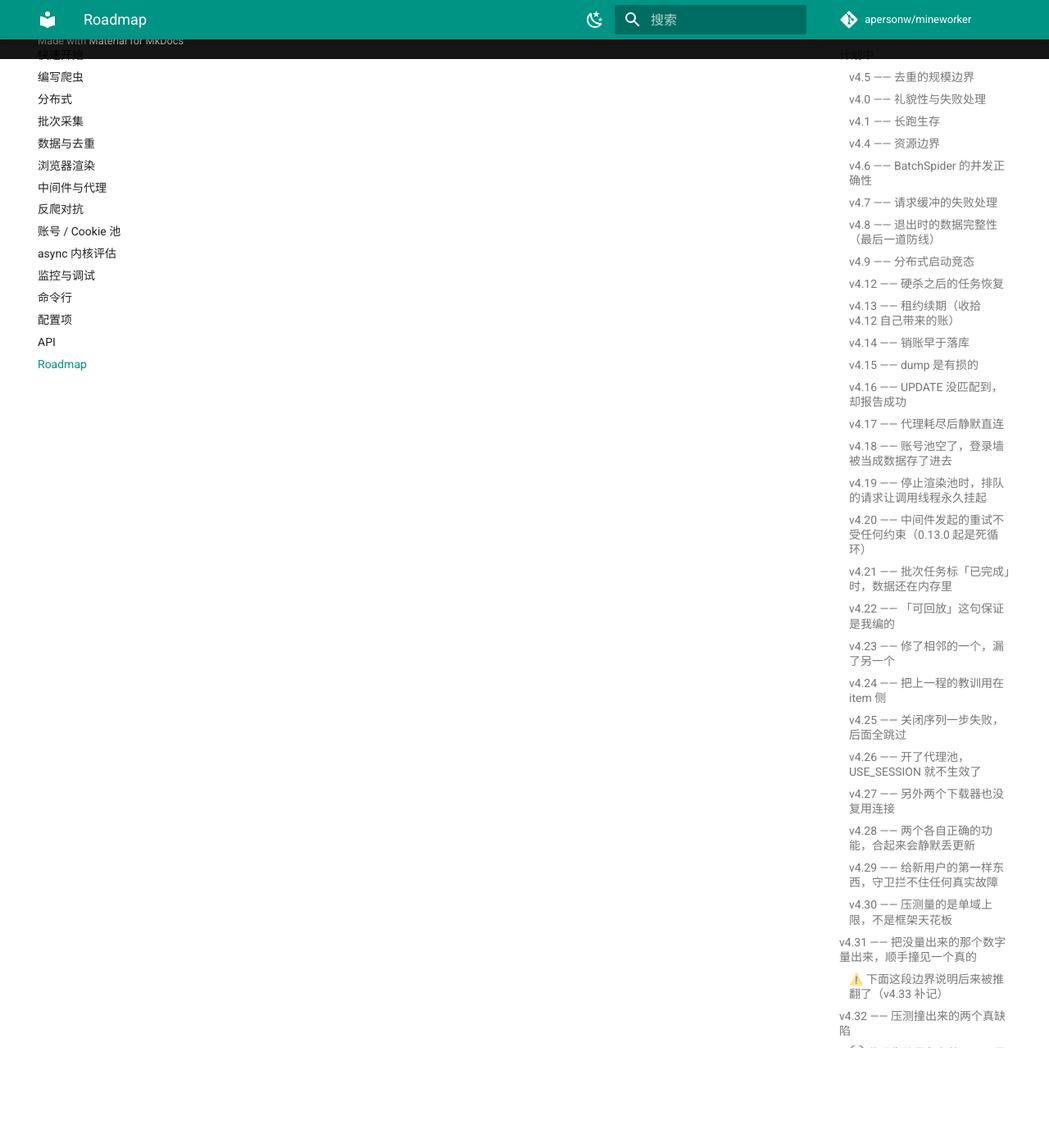
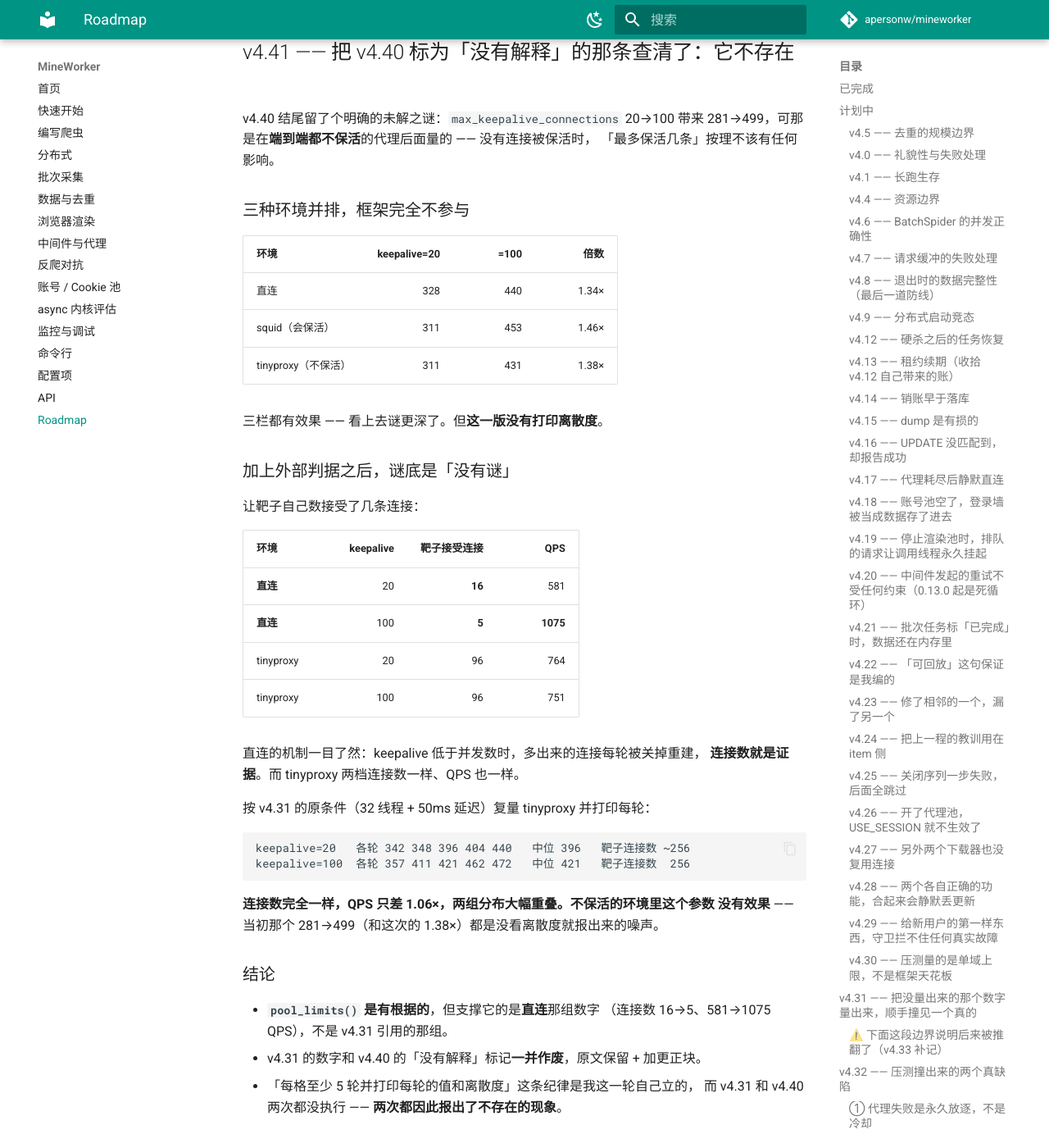
Before and after one commit to apersonw/mineworker, an MkDocs documentation site: the page built from docs/roadmap.md, in a window 1280 px wide and 1400 px high, scrolled down 48377 px. Shown: the whole window at 82% size. Built offline with MkDocs 1.6.1 and Material for MkDocs 9.7.7, drawn with Linux system fonts in a browser that asks for light colours; comment, search, counter and statistics services are not loaded; some of the changed text lies outside the part shown.

Commit message:
docs: v4.40 标为「没有解释」的那条查清了 —— 它不存在
v4.40 结尾留了个明确的未解之谜：max_keepalive_connections 20→100 带来
281→499，可那是在端到端都不保活的代理后面量的。没有连接被保活时，
「最多保活几条」按理不该有任何影响。

第一版三环境对照（直连 1.34× / squid 1.46× / tinyproxy 1.38×）看上去让谜更深，
**但那一版没有打印离散度**。

加上外部判据（让靶子数它接受了几条连接）之后，谜底是「没有谜」：

    直连       keepalive=20   靶子接受 16 条   581 QPS
    直连       keepalive=100  靶子接受  5 条  1075 QPS
    tinyproxy  keepalive=20   靶子接受 96 条   764 QPS
    tinyproxy  keepalive=100  靶子接受 96 条   751 QPS

按 v4.31 原条件（32 线程 + 50ms）复量 tinyproxy 并打印每轮：
    keepalive=20   342 348 396 404 440   中位 396   连接数 ~256
    keepalive=100  357 411 421 462 472   中位 421   连接数  256
连接数完全一样、QPS 只差 1.06×、两组分布大幅重叠 ——
**不保活的环境里这个参数没有效果**，281→499 和 1.38× 都是没看离散度就报出来的噪声。

结论：pool_limits() 是有根据的，但支撑它的是**直连**那组（连接数 16→5、
581→1075 QPS），不是 v4.31 引用的那组。v4.31 的数字与 v4.40 的「没有解释」
标记一并作废 —— **原文保留 + 加更正块**，让读的人看到这个数字被引用过、
后来被推翻，而不是悄悄改掉。

该说的一句：「每格至少 5 轮并打印每轮的值和离散度」这条纪律是我这一轮自己立的、
写进了记忆，而 v4.31 和 v4.40 两次都没执行 —— 两次都因此报出了不存在的现象。

四条检查：ruff check 通过、ruff format --check 173 files already formatted、
mypy 通过、683 passed（CI 的 -m "not network" 口径）。

Co-Authored-By: Claude Opus 5 <noreply@anthropic.com>

```diff
--- a/docs/roadmap.md
+++ b/docs/roadmap.md
@@ -1139,6 +1139,11 @@ flush 会把已落库的请求从「持有中」摘掉（v4.14 的销账），
 
 **没翻掉的那个，也是这一程真正的产出。** 只改一个变量
 （`max_connections` 保持默认 100，keepalive 20 → 100）：**281 → 499 QPS**。
+
+> **⚠️ 这个数字后来被证伪（v4.41）。** 它是在 tinyproxy 后面量的，而那个代理
+> 端到端都不保活。按原条件复量：两档的靶子连接数**完全一样**，QPS 只差 1.06×
+> 且分布大幅重叠 —— **不保活的环境里这个参数没有效果**，281→499 是没看离散度
+> 就报出来的噪声。`pool_limits` 这个修复本身仍然成立，真实证据见 v4.41。
 变量确认是 `max_keepalive_connections`：httpx 默认 `100 / 20` **两者不等**，
 并发一超过 20，多出来的连接每轮用完就被关掉、下轮重建。走代理 + https 时，
 每次重建 = 一次 CONNECT 隧道 + 一次完整 TLS 握手 ——
@@ -1642,6 +1647,10 @@ jar 缓存从没换出过。**
 281→499，是在不保活的代理后面量的。既然没有连接被保活，这个参数为什么还能
 改变吞吐 —— **不知道**。现象复现得很稳，代码里如实写明归因存疑，没有编一个解释。
 
+> **v4.41 已查明**：那个现象根本不存在。按原条件复量并打印离散度，
+> 两档 QPS 只差 1.06%、分布大幅重叠，靶子连接数完全一样。
+> 「复现得很稳」是我看错了 —— 当初没打印每轮的值。
+
 ### 机制只说到能确证的那一层
 
 单线程下每请求多花 **5.1ms**（构造+关闭只占 0.78ms），而 16 线程下实测差距约
@@ -1654,6 +1663,52 @@ jar 缓存从没换出过。**
 squid 明明在复用它也报 0** —— 第一次跑 squid 阳性对照时我正是据此判它「也不保活」，
 改用 socket 计数才纠正。判据要取库外部的事实，这条我这一轮已经写进记忆，还是又犯了。
 
+## v4.41 —— 把 v4.40 标为「没有解释」的那条查清了：它不存在
+
+v4.40 结尾留了个明确的未解之谜：`max_keepalive_connections` 20→100 带来
+281→499，可那是在**端到端都不保活**的代理后面量的 —— 没有连接被保活时，
+「最多保活几条」按理不该有任何影响。
+
+### 三种环境并排，框架完全不参与
+
+| 环境 | keepalive=20 | =100 | 倍数 |
+|---|---:|---:|---:|
+| 直连 | 328 | 440 | 1.34× |
+| squid（会保活） | 311 | 453 | 1.46× |
+| tinyproxy（不保活） | 311 | 431 | 1.38× |
+
+三栏都有效果 —— 看上去谜更深了。但**这一版没有打印离散度**。
+
+### 加上外部判据之后，谜底是「没有谜」
+
+让靶子自己数接受了几条连接：
+
+| 环境 | keepalive | 靶子接受连接 | QPS |
+|---|---:|---:|---:|
+| **直连** | 20 | **16** | 581 |
+| **直连** | 100 | **5** | **1075** |
+| tinyproxy | 20 | 96 | 764 |
+| tinyproxy | 100 | 96 | 751 |
+
+直连的机制一目了然：keepalive 低于并发数时，多出来的连接每轮被关掉重建，
+**连接数就是证据**。而 tinyproxy 两档连接数一样、QPS 也一样。
+
+按 v4.31 的原条件（32 线程 + 50ms 延迟）复量 tinyproxy 并打印每轮：
+
+    keepalive=20   各轮 342 348 396 404 440   中位 396   靶子连接数 ~256
+    keepalive=100  各轮 357 411 421 462 472   中位 421   靶子连接数  256
+
+**连接数完全一样，QPS 只差 1.06×，两组分布大幅重叠。不保活的环境里这个参数
+没有效果** —— 当初那个 281→499（和这次的 1.38×）都是没看离散度就报出来的噪声。
+
+### 结论
+
+- **`pool_limits()` 是有根据的**，但支撑它的是**直连**那组数字
+  （连接数 16→5、581→1075 QPS），不是 v4.31 引用的那组。
+- v4.31 的数字和 v4.40 的「没有解释」标记**一并作废**，原文保留 + 加更正块。
+- 「每格至少 5 轮并打印每轮的值和离散度」这条纪律是我这一轮自己立的，
+  而 v4.31 和 v4.40 两次都没执行 —— **两次都因此报出了不存在的现象**。
+
 ## 设计约束
 
 - 与 feapder **API 心智兼容**，不追求代码级兼容
```
Also changed, not shown: docs/settings.md (+13 -0 lines), 1 other file.
